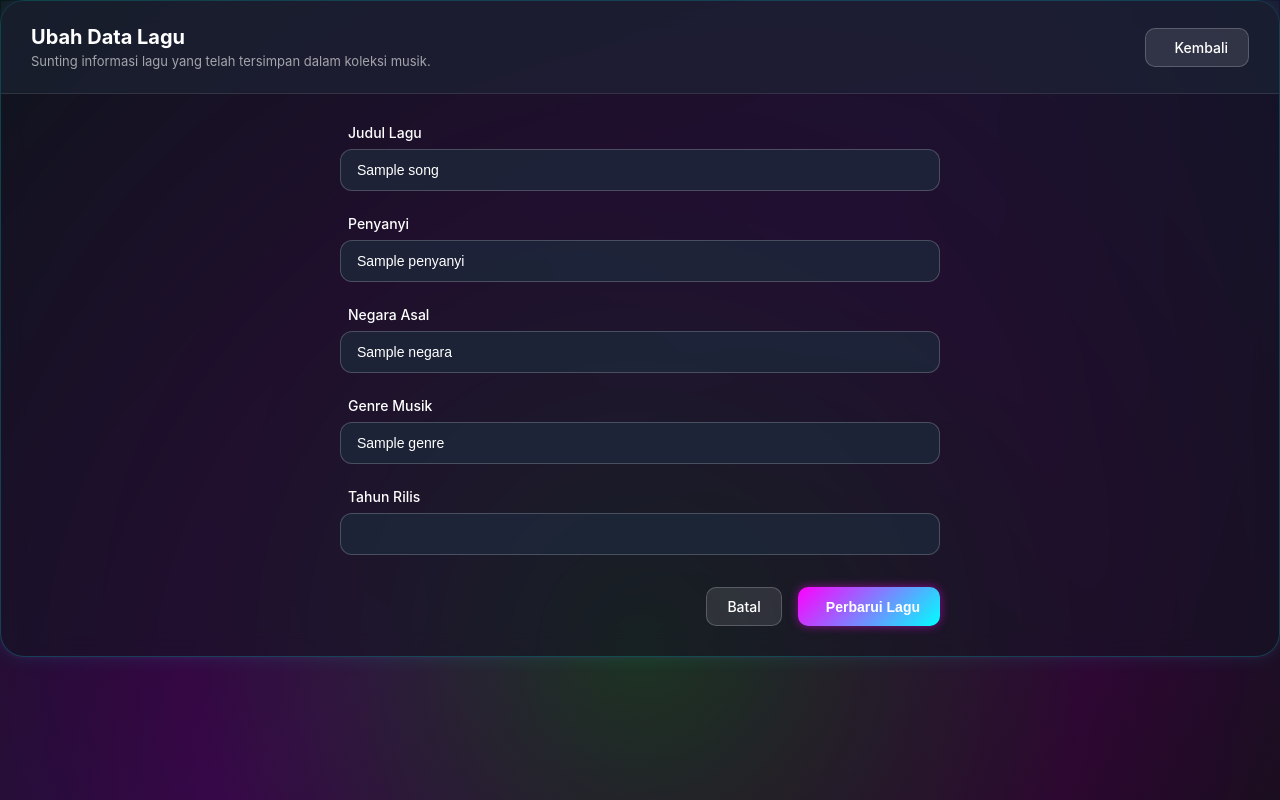
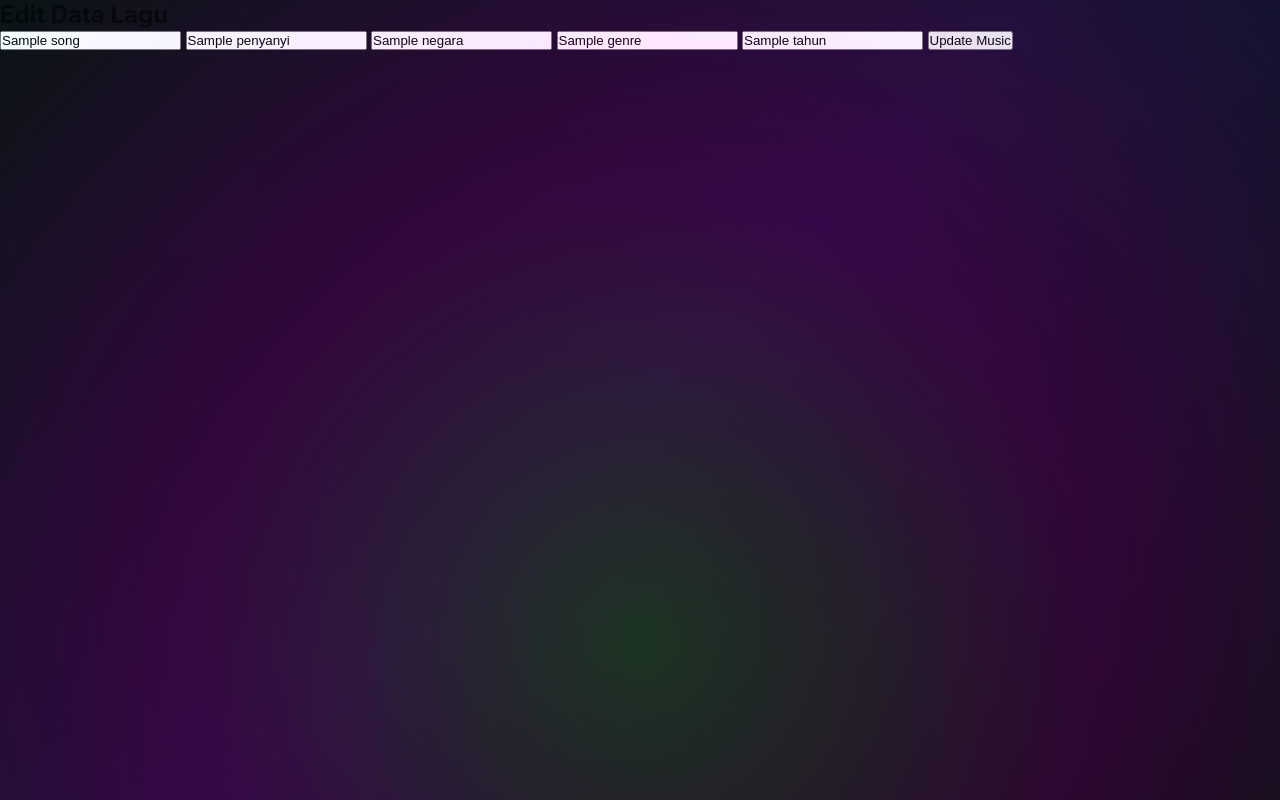
Before and after one commit to khoirunnisasyifa919-sketch/cryptovault, a Flask app: template templates/edit.html in a window 1280 px wide. Run offline with Flask 3, Linux system fonts and the light colour scheme; the template is opened without the code that fills it: most values are stand-ins (such as "Sample title", 1, 10 or a date in 2020).

Commit message:
Update edit.html

```diff
--- a/templates/edit.html
+++ b/templates/edit.html
@@ -1,123 +1,32 @@
 {% extends 'base.html' %}
 
 {% block content %}
-<div class="card form-card">
-    <div class="card-header">
-        <div class="header-left">
-            <h2>Ubah Data Lagu</h2>
-            <p class="header-desc">
-                Sunting informasi lagu yang telah tersimpan dalam koleksi musik.
-            </p>
-        </div>
 
-        <a href="{{ url_for('index') }}" class="btn btn-outline">
-            <i class="fa-solid fa-arrow-left"></i> Kembali
-        </a>
+<div class="form-box">
 
-    </div>
+<h2>Edit Data Lagu</h2>
 
-    <div class="card-body">
+<form method="POST">
 
-        <form action="{{ url_for('edit_song', song_id=song.id) }}"
-              method="POST"
-              class="modern-form">
+<input name="judul"
+value="{{ song.judul }}">
 
-            <div class="form-group">
-                <label for="judul_lagu">
-                    <i class="fa-solid fa-music"></i>
-                    Judul Lagu
-                </label>
+<input name="penyanyi"
+value="{{ song.penyanyi }}">
 
-                <input
-                    type="text"
-                    id="judul_lagu"
-                    name="judul_lagu"
-                    value="{{ song.judul_lagu }}"
-                    required
-                    placeholder="Masukkan judul lagu..."
-                    autocomplete="off">
-            </div>
+<input name="negara"
+value="{{ song.negara }}">
 
-            <div class="form-group">
-                <label for="penyanyi">
-                    <i class="fa-solid fa-microphone"></i>
-                    Penyanyi
-                </label>
+<input name="genre"
+value="{{ song.genre }}">
 
-                <input
-                    type="text"
-                    id="penyanyi"
-                    name="penyanyi"
-                    value="{{ song.penyanyi }}"
-                    required
-                    placeholder="Masukkan nama penyanyi..."
-                    autocomplete="off">
-            </div>
+<input name="tahun"
+value="{{ song.tahun }}">
 
-            <div class="form-group">
-                <label for="negara">
-                    <i class="fa-solid fa-globe"></i>
-                    Negara Asal
-                </label>
+<button>Update Music</button>
 
-                <input
-                    type="text"
-                    id="negara"
-                    name="negara"
-                    value="{{ song.negara }}"
-                    required
-                    placeholder="Masukkan negara asal lagu..."
-                    autocomplete="off">
-            </div>
+</form>
 
-            <div class="form-group">
-                <label for="genre">
-                    <i class="fa-solid fa-headphones"></i>
-                    Genre Musik
-                </label>
+</div>
 
-                <input
-                    type="text"
-                    id="genre"
-                    name="genre"
-                    value="{{ song.genre }}"
-                    required
-                    placeholder="Contoh: Pop, Rock, Jazz, Dangdut..."
-                    autocomplete="off">
-            </div>
-
-            <div class="form-group">
-                <label for="tahun">
-                    <i class="fa-solid fa-calendar"></i>
-                    Tahun Rilis
-                </label>
-
-                <input
-                    type="number"
-                    id="tahun"
-                    name="tahun"
-                    value="{{ song.tahun }}"
-                    required
-                    min="1900"
-                    max="2100">
-            </div>
-
-            <div class="form-actions">
-
-                <a href="{{ url_for('index') }}"
-                   class="btn btn-outline">
-                    Batal
-                </a>
-
-                <button type="submit"
-                        class="btn btn-primary">
-
-                    <i class="fa-solid fa-check"></i>
-                    Perbarui Lagu
-
-                </button>
-            </div>
-        </form>
-    </div>
-</div>
 {% endblock %}
```
